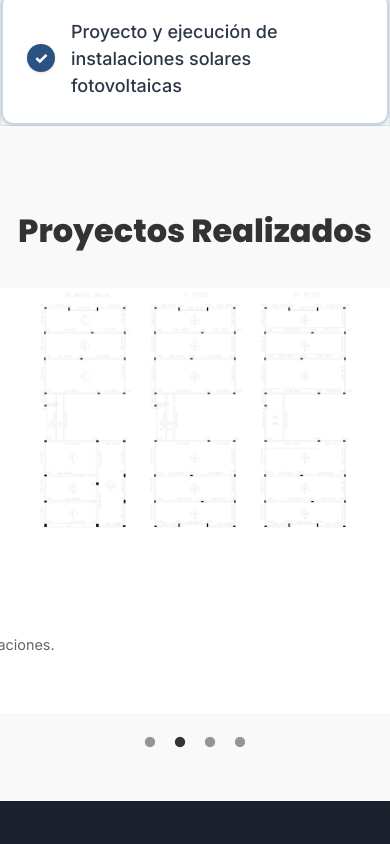
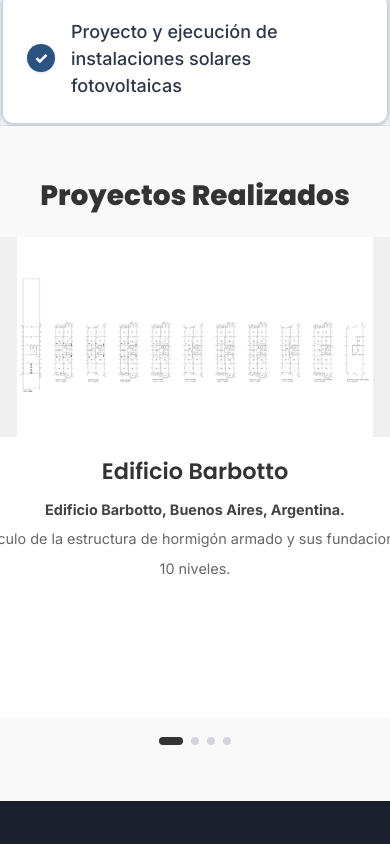
Before and after one commit to AgustinCevello/vr3d-2, a React (Vite) app: page / in a window 390 px wide. Shown: the part 1440-2284 px from the top of the page. Built offline with nearby package versions, Linux system fonts and the light colour scheme.

Commit message:
Corrijo carrusel

```diff
--- a/src/sections/ProjectsSection.css
+++ b/src/sections/ProjectsSection.css
@@ -13,19 +13,47 @@
     color: #333;
 }
 
-/* Contenedor principal del carrusel */
+/* Contenedor wrapper del carrusel con botones */
+.carousel-wrapper {
+    position: relative;
+    width: 100%;
+    max-width: 900px; /* Limitar el ancho máximo del carrusel */
+    margin: 0 auto;
+}
+
+/* Contenedor principal del carrusel (Contenedor de desplazamiento) */
 .carousel-container {
-  max-width: 100%;
     width: 100%;
     margin: 0 auto;
     padding: 0 40px;
     box-sizing: border-box;
+
+    /* PROPIEDADES CLAVE DE SCROLL SNAP */
+    display: flex;
+    overflow-x: scroll;
+    scroll-snap-type: x mandatory;
+    -webkit-overflow-scrolling: touch;
+    scroll-padding: 0 40px;
+    scroll-behavior: smooth; /* Desplazamiento suave */
+}
+
+/* Ocultar la barra de scroll en navegadores */
+.carousel-container::-webkit-scrollbar {
+    display: none;
+}
+.carousel-container {
+    -ms-overflow-style: none;
+    scrollbar-width: none;
 }
 
 /* Estilos para cada slide individual */
 .project-slide {
+    flex: 0 0 100%;
+    width: 100%;
+    scroll-snap-align: center;
     padding: 0 10px;
     box-sizing: border-box;
+    outline: none;
 }
 
 .project-card-carousel {
@@ -36,22 +64,24 @@
     display: flex;
     flex-direction: column;
     margin: 0 auto;
-  max-width: 800px;
+    max-width: 750px; /* Reducir el ancho máximo de las tarjetas */
+    min-height: 550px;
 }
 
-/* Wrapper para la imagen con efecto hover */
+/* Wrapper para la imagen con altura fija */
 .project-image-wrapper {
     position: relative;
     width: 100%;
     overflow: hidden;
     cursor: pointer;
     background-color: #f0f0f0;
+    height: 300px;
+    flex-shrink: 0;
 }
 
 .project-image {
     width: 100%;
-  height: auto;
-  max-height: 500px;
+    height: 100%;
     object-fit: contain;
     display: block;
     transition: transform 0.3s ease;
@@ -61,7 +91,6 @@
     transform: scale(1.05);
 }
 
-/* Overlay que aparece al hacer hover */
 .image-overlay {
     position: absolute;
     top: 0;
@@ -83,12 +112,11 @@
     opacity: 1;
 }
 
-/* Icono de lupa (imagen) */
 .zoom-icon {
     width: 40px;
     height: 40px;
     object-fit: contain;
-  filter: brightness(0) invert(1); /* Hace la imagen blanca */
+    filter: brightness(0) invert(1);
     transition: transform 0.3s ease;
 }
 
@@ -107,6 +135,9 @@
     padding: 25px;
     text-align: left;
     flex-grow: 1;
+    display: flex;
+    flex-direction: column;
+    justify-content: flex-start;
 }
 
 .project-info h3 {
@@ -126,7 +157,118 @@
     color: #444;
 }
 
-/* --- MODAL PARA IMAGEN AMPLIADA --- */
+/* BOTONES DE NAVEGACIÓN DEL CARRUSEL */
+.carousel-nav-button {
+    position: absolute;
+    top: 50%;
+    transform: translateY(-50%);
+    background-color: rgba(255, 255, 255, 0.95);
+    border: none;
+    border-radius: 50%;
+    width: 50px;
+    height: 50px;
+    display: flex;
+    align-items: center;
+    justify-content: center;
+    cursor: pointer;
+    z-index: 10;
+    transition: all 0.3s ease;
+    box-shadow: 0 4px 12px rgba(0, 0, 0, 0.15);
+}
+
+.carousel-nav-button:hover {
+    background-color: #ffffff;
+    transform: translateY(-50%) scale(1.1);
+    box-shadow: 0 6px 16px rgba(0, 0, 0, 0.25);
+}
+
+.carousel-nav-button:focus {
+    outline: 3px solid #4299e1;
+    outline-offset: 2px;
+}
+
+.carousel-nav-button:disabled {
+    opacity: 0.3;
+    cursor: not-allowed;
+}
+
+.carousel-nav-button:disabled:hover {
+    transform: translateY(-50%) scale(1);
+}
+
+.carousel-nav-button.prev {
+    left: 10px;
+}
+
+.carousel-nav-button.next {
+    right: 10px;
+}
+
+.carousel-nav-button svg {
+    width: 24px;
+    height: 24px;
+    color: #333;
+}
+
+/* CONTENEDOR DE DOTS */
+.slick-dots-container {
+    margin-top: 30px;
+    display: flex;
+    justify-content: center;
+    align-items: center;
+    gap: 15px;
+}
+
+.slick-dots-container ul {
+    display: flex;
+    justify-content: center;
+    align-items: center;
+    padding: 0;
+    margin: 0;
+    gap: 8px;
+    list-style: none;
+}
+
+.slick-dots-container li {
+    margin: 0;
+    padding: 0;
+}
+
+.slick-dots-container button {
+    width: 10px;
+    height: 10px;
+    border-radius: 50%;
+    border: none;
+    background-color: #d1d5db;
+    padding: 0;
+    cursor: pointer;
+    transition: all 0.3s ease;
+    display: block;
+}
+
+.slick-dots-container li.slick-active button {
+    background-color: #333;
+    width: 28px;
+    border-radius: 5px;
+}
+
+.slick-dots-container button:hover {
+    background-color: #9ca3af;
+}
+
+.sr-only {
+    position: absolute;
+    width: 1px;
+    height: 1px;
+    padding: 0;
+    margin: -1px;
+    overflow: hidden;
+    clip: rect(0, 0, 0, 0);
+    white-space: nowrap;
+    border-width: 0;
+}
+
+/* MODAL PARA IMAGEN AMPLIADA */
 .image-modal {
     position: fixed;
     top: 0;
@@ -191,7 +333,6 @@
     user-select: none;
 }
 
-/* Texto de ayuda en el modal */
 .modal-hint {
     position: fixed;
     bottom: 30px;
@@ -239,73 +380,114 @@
     outline-offset: 2px;
 }
 
-/* --- ESTILOS PARA PERSONALIZAR EL CARRUSEL (react-slick) --- */
-.slick-prev,
-.slick-next {
-  font-size: 0;
-  line-height: 0;
-  position: absolute;
-  top: 50%;
-  transform: translateY(-50%);
-  width: 30px;
-  height: 30px;
-  padding: 0;
-  cursor: pointer;
-  color: transparent;
-  border: none;
-  outline: none;
-  background: transparent;
-  z-index: 10;
-}
-
-.slick-prev:before,
-.slick-next:before {
-  font-family: 'slick';
-  font-size: 30px;
-  line-height: 1;
-  opacity: 0.75;
-  color: #333;
-  -webkit-font-smoothing: antialiased;
-  -moz-osx-font-smoothing: grayscale;
-}
-
-.slick-prev {
-  left: -35px;
-}
-
-.slick-next {
-  right: -35px;
-}
-
-.slick-dots {
-  bottom: -40px;
-}
-
-.slick-dots li button:before {
-  font-size: 12px;
-  color: #333;
-  opacity: 0.5;
-}
-
-.slick-dots li.slick-active button:before {
-  color: #333;
-  opacity: 1;
-}
-
-/* --- RESPONSIVIDAD --- */
+/* RESPONSIVIDAD */
 @media (max-width: 768px) {
     .projects-section {
-    padding: 60px 15px;
+        padding: 60px 0;
     }
 
     .projects-section h2 {
         font-size: 2rem;
-    margin-bottom: 40px;
+        margin-bottom: 30px;
+        padding: 0 20px;
+    }
+
+    .carousel-container {
+        padding: 0 20px;
+        scroll-padding: 0 20px;
+    }
+
+    .project-slide {
+        padding: 0 5px;
+    }
+
+    .project-card-carousel {
+        max-width: 100%;
+        margin: 0;
+        min-height: 500px;
+    }
+
+    .project-image-wrapper {
+        height: 220px;
+    }
+
+    .project-info {
+        padding: 20px;
+    }
+
+    .project-info h3 {
+        font-size: 1.5rem;
+        margin-bottom: 12px;
+    }
+
+    .project-info p {
+        font-size: 0.95rem;
+        margin-bottom: 8px;
+    }
+
+    .zoom-icon {
+        width: 35px;
+        height: 35px;
+    }
+
+    .zoom-text {
+        font-size: 1rem;
+    }
+
+    .carousel-nav-button {
+        width: 40px;
+        height: 40px;
+    }
+
+    .carousel-nav-button.prev {
+        left: 5px;
+    }
+
+    .carousel-nav-button.next {
+        right: 5px;
+    }
+
+    .carousel-nav-button svg {
+        width: 20px;
+        height: 20px;
+    }
+
+    .slick-dots-container {
+        margin-top: 20px;
+    }
+
+    .modal-close {
+        width: 40px;
+        height: 40px;
+        font-size: 1.5rem;
+        top: 70px;
+        right: 10px;
+    }
+
+    .modal-content {
+        max-width: 95vw;
+        max-height: 85vh;
+    }
+
+    .modal-content img {
+        max-height: 85vh;
+    }
+}
+
+@media (max-width: 480px) {
+    .projects-section {
+        padding: 50px 0;
+    }
+
+    .projects-section h2 {
+        font-size: 1.75rem;
+        margin-bottom: 25px;
+        padding: 0 20px;
     }
 
     .carousel-container {
         padding: 0 15px;
-    max-width: 100%;
+        scroll-padding: 0 15px;
     }
 
     .project-slide {
@@ -313,27 +495,34 @@
     }
 
     .project-card-carousel {
-    max-width: 100%;
+        min-height: 480px;
+        margin: 0 5px;
     }
 
-  .project-image {
-    max-height: 350px;
-  }
-
-  .slick-prev,
-  .slick-next {
-    display: none !important;
+    .project-image-wrapper {
+        height: 200px;
     }
 
     .project-info {
-    padding: 20px 15px;
+        padding: 18px;
     }
 
     .project-info h3 {
-    font-size: 1.5rem;
+        font-size: 1.4rem;
+        margin-bottom: 10px;
+        text-align: center;
     }
 
-  /* Lupa más pequeña en móvil */
+    .project-info p {
+        font-size: 0.9rem;
+        line-height: 1.5;
+        text-align: center;
+    }
+
+    .project-location strong {
+        display: block;
+    }
+
     .zoom-icon {
         width: 30px;
         height: 30px;
@@ -343,40 +532,54 @@
         font-size: 0.9rem;
     }
 
-  /* Modal en móvil */
-  .modal-close {
-    width: 40px;
-    height: 40px;
-    font-size: 1.5rem;
-    top: 70px;
-    right: 10px;
+    .carousel-nav-button {
+        width: 36px;
+        height: 36px;
     }
 
-  .modal-content {
-    max-width: 90vw;
-    max-height: 90vh;
+    .carousel-nav-button svg {
+        width: 18px;
+        height: 18px;
+    }
+
+    .slick-dots-container button {
+        width: 8px;
+        height: 8px;
+    }
+
+    .slick-dots-container li.slick-active button {
+        width: 24px;
+    }
+
+    .modal-close {
+        width: 36px;
+        height: 36px;
+        font-size: 1.3rem;
+        top: 60px;
+        right: 8px;
     }
 
     .modal-hint {
-    display: none;
+        font-size: 0.8rem;
+        padding: 8px 16px;
+        bottom: 20px;
     }
 }
 
-@media (max-width: 480px) {
-  .projects-section {
-    padding: 40px 10px;
+/* Ajustes específicos para pantallas muy pequeñas como iPhone SE */
+@media (max-width: 375px) {
+    .carousel-container {
+        padding: 0 10px;
+        scroll-padding: 0 10px;
     }
 
-  .carousel-container {
-    padding: 0 10px;
-  }
-
-  .project-image {
-    max-height: 250px;
+    .project-card-carousel {
+        margin: 0 3px;
+        min-height: 460px;
     }
 
     .project-info {
-    padding: 15px 10px;
+        padding: 15px;
     }
 
     .project-info h3 {
@@ -384,12 +587,6 @@
     }
 
     .project-info p {
-    font-size: 0.9rem;
-  }
-
-  /* Lupa aún más pequeña en pantallas muy pequeñas */
-  .zoom-icon {
-    width: 25px;
-    height: 25px;
+        font-size: 0.85rem;
     }
 }
--- a/src/sections/ProjectsSection.jsx
+++ b/src/sections/ProjectsSection.jsx
@@ -1,12 +1,6 @@
 // src/sections/ProjectsSection.jsx
 
 import React, { useState, useEffect, useRef } from 'react';
-import Slider from 'react-slick';
-
-// Importamos los CSS necesarios para react-slick
-import "slick-carousel/slick/slick.css";
-import "slick-carousel/slick/slick-theme.css";
-
 import './ProjectsSection.css';
 
 // Importamos las imágenes MINI (para el carrusel)
@@ -65,19 +59,55 @@ const ProjectsSection = ({ id }) => {
     const [zoomPosition, setZoomPosition] = useState({ x: 0, y: 0 });
     const imageRef = useRef(null);
 
-  // Configuración para el carrusel
-  const settings = {
-    dots: true,
-    infinite: true,
-    speed: 500,
-    slidesToShow: 1,
-    slidesToScroll: 1,
-    autoplay: true,
-    autoplaySpeed: 3000,
-    arrows: true,
-    className: 'projects-carousel',
-    adaptiveHeight: true
+    const carouselRef = useRef(null);
+    const [activeIndex, setActiveIndex] = useState(0);
+
+    // Función para manejar el scroll y actualizar el punto activo (dot)
+    const handleScroll = () => {
+        if (carouselRef.current) {
+            const scrollLeft = carouselRef.current.scrollLeft;
+            const itemWidth = carouselRef.current.querySelector('.project-slide')?.offsetWidth || 0;
+            if (itemWidth > 0) {
+                const newIndex = Math.round(scrollLeft / itemWidth);
+                setActiveIndex(newIndex);
+            }
+        }
     };
+
+    // Función para navegar al slide por índice
+    const scrollToSlide = (index) => {
+        if (carouselRef.current) {
+            const itemWidth = carouselRef.current.querySelector('.project-slide')?.offsetWidth || 0;
+            if (itemWidth > 0) {
+                carouselRef.current.scrollTo({
+                    left: index * itemWidth,
+                    behavior: 'smooth'
+                });
+            }
+        }
+    };
+
+    // Funciones para los botones de navegación
+    const goToPrevious = () => {
+        const newIndex = Math.max(0, activeIndex - 1);
+        scrollToSlide(newIndex);
+    };
+
+    const goToNext = () => {
+        const newIndex = Math.min(projectsData.length - 1, activeIndex + 1);
+        scrollToSlide(newIndex);
+    };
+
+    // Agregar listener de scroll
+    useEffect(() => {
+        const carousel = carouselRef.current;
+        if (carousel) {
+            carousel.addEventListener('scroll', handleScroll);
+            // Establecer el índice inicial
+            handleScroll();
+            return () => carousel.removeEventListener('scroll', handleScroll);
+        }
+    }, []);
 
     const openModal = (image) => {
         setModalImage(image);
@@ -147,8 +177,21 @@ const ProjectsSection = ({ id }) => {
             <div className="section-content">
                 <h2>Proyectos Realizados</h2>
 
-        <div className="carousel-container">
-          <Slider {...settings}>
+                <div className="carousel-wrapper">
+                    {/* Botón Anterior */}
+                    <button
+                        className="carousel-nav-button prev"
+                        onClick={goToPrevious}
+                        disabled={activeIndex === 0}
+                        aria-label="Proyecto anterior"
+                    >
+                        <svg xmlns="http://www.w3.org/2000/svg" fill="none" viewBox="0 0 24 24" stroke="currentColor">
+                            <path strokeLinecap="round" strokeLinejoin="round" strokeWidth={2} d="M15 19l-7-7 7-7" />
+                        </svg>
+                    </button>
+
+                    {/* Contenedor del carrusel */}
+                    <div className="carousel-container" ref={carouselRef}>
                         {projectsData.map((project, index) => (
                             <div key={index} className="project-slide">
                                 <div className="project-card-carousel">
@@ -183,7 +226,39 @@ const ProjectsSection = ({ id }) => {
                                 </div>
                             </div>
                         ))}
-          </Slider>
+                    </div>
+
+                    {/* Botón Siguiente */}
+                    <button
+                        className="carousel-nav-button next"
+                        onClick={goToNext}
+                        disabled={activeIndex === projectsData.length - 1}
+                        aria-label="Proyecto siguiente"
+                    >
+                        <svg xmlns="http://www.w3.org/2000/svg" fill="none" viewBox="0 0 24 24" stroke="currentColor">
+                            <path strokeLinecap="round" strokeLinejoin="round" strokeWidth={2} d="M9 5l7 7-7 7" />
+                        </svg>
+                    </button>
+                </div>
+
+                {/* Navegación de Dots (Puntos) */}
+                <div className="slick-dots-container">
+                    <ul>
+                        {projectsData.map((_, index) => (
+                            <li
+                                key={index}
+                                className={index === activeIndex ? 'slick-active' : ''}
+                            >
+                                <button
+                                    type="button"
+                                    onClick={() => scrollToSlide(index)}
+                                    aria-label={`Ir al proyecto ${index + 1}`}
+                                >
+                                    <span className="sr-only">Proyecto {index + 1}</span>
+                                </button>
+                            </li>
+                        ))}
+                    </ul>
                 </div>
 
                 {/* Modal para imagen ampliada */}
```
Lines whose indentation alone changed are shown as unchanged.
